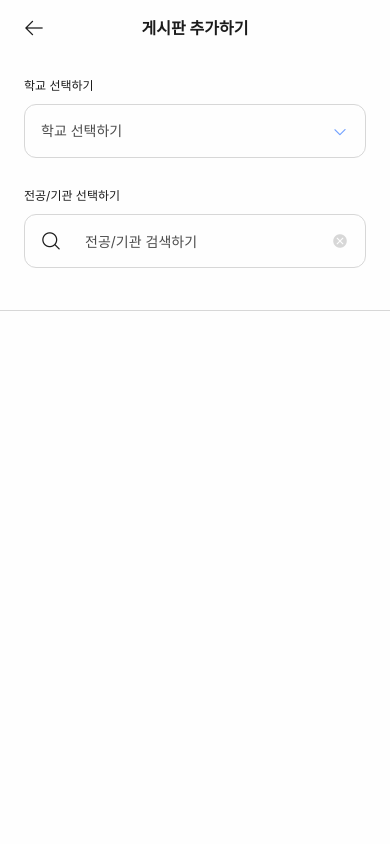
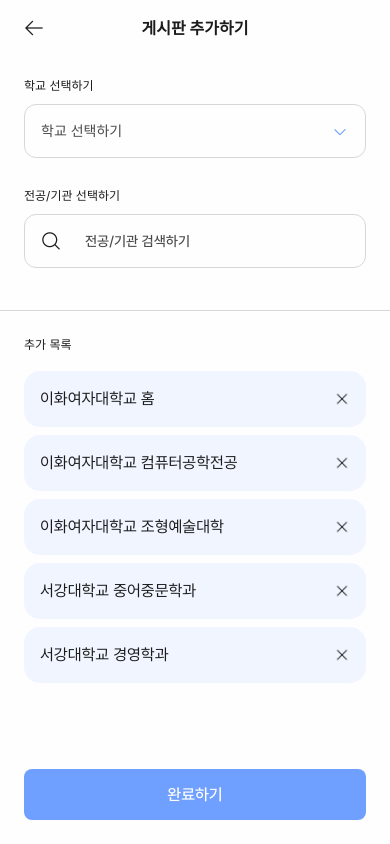
Before and after one commit to somsomdah/GongTalk-frontend, a React Native app: screen /addBoard in a window 390 px wide. Built offline with nearby package versions, Linux system fonts and the light colour scheme.

Commit message:
게시판 추가하기 화면 만듦

```diff
--- a/src/common/images.js
+++ b/src/common/images.js
@@ -31,6 +31,7 @@
         moveBar: require('../../assets/icons/move_bar.png'),
         dropdown: {primary: require('../../assets/icons/dropdown_primary.png')},
         selected : require('../../assets/icons/selected.png'),
+        cancel: require('../../assets/icons/cancel.png'),
     },
 
     school: {
--- /dev/null
+++ b/src/components/Typography.js
@@ -0,0 +1,123 @@
+import styled from "styled-components/native";
+import { color } from "../common/colors";
+
+
+export const Headline4 = styled.Text`
+    font-family: 'pretendard-regular';
+    font-size: 22px;
+    line-height: 32px;
+    color: ${color.black};
+    /* letter-spacing: -0.4%; */
+`;
+
+export const SemiHeadline1 = styled.Text`
+    font-family: 'pretendard-medium';
+    font-size: 18px;
+    line-height: 24px;
+    /* letter-spacing: 0%; */
+    color: ${color.black};
+`;
+
+export const SemiHeadline2 = styled.Text`
+    font-family: 'pretendard-regular';
+    font-size: 16px;
+    line-height: 24px;
+    /* letter-spacing: -0.4%; */
+    color: ${color.black};
+`;
+
+export const SemiHeadline2_1 = styled.Text`
+    font-family: 'pretendard-bold';
+    font-size: 16px;
+    line-height: 24px;
+    /* letter-spacing: -0.4%; */
+    color: ${color.black};
+`;
+
+export const SemiHeadline3 = styled.Text`
+    font-family: 'pretendard-medium';
+    font-size: 14px;
+    line-height: 20px;
+    /* letter-spacing: -0.4%; */
+    color: ${color.black};
+`;
+
+export const SemiHeadline4 = styled.Text`
+    font-family: 'pretendard-regular';
+    font-size: 12px;
+    line-height: 20px;
+    /* letter-spacing: -0.4%; */
+    color: ${color.black};
+`;
+
+export const SemiHeadline5 = styled.Text`
+    font-family: 'pretendard-medium';
+    font-size: 10px;
+    line-height: 12px;
+    /* letter-spacing: -0.4%; */
+    color: ${color.black};
+`;
+
+export const Body = styled.Text`
+    font-family: 'pretendard-regular';
+    font-size: 14px;
+    line-height: 24px;
+    /* letter-spacing: -0.4%; */
+    color: ${color.black};
+`;
+
+export const SmallBody1 = styled.Text`
+    font-family: 'pretendard-regular';
+    font-size: 12px;
+    line-height: 18px;
+    /* letter-spacing: -0.4%; */
+    color: ${color.black};
+`;
+
+export const SmallBody2 = styled.Text`
+    font-family: 'pretendard-regular';
+    font-size: 10px;
+    line-height: 15px;
+    /* letter-spacing: -0.4%; */
+    color: ${color.black};
+`;
+
+export const ButtonSmall = styled.Text`
+    font-family: 'pretendard-medium';
+    font-size: 12px;
+    line-height: 21px;
+    /* letter-spacing: 0%; */
+    color: ${color.black};
+`;
+
+export const ButtonMedium = styled.Text`
+    font-family: 'pretendard-regular';
+    font-size: 14px;
+    line-height: 21px;
+    /* letter-spacing: 0%; */
+    color: ${color.black};
+`;
+
+export const ButtonMediumW = styled.Text`
+    font-family: 'pretendard-medium';
+    font-size: 14px;
+    line-height: 21px;
+    /* letter-spacing: 0%; */
+    color: ${color.white};
+`;
+
+export const ButtonLarge = styled.Text`
+    font-family: 'pretendard-regular';
+    font-size: 16px;
+    line-height: 21px;
+    /* letter-spacing: 0%; */
+    color: ${color.black};
+`;
+
+export const ButtonLargeW = styled.Text`
+    font-family: 'pretendard-medium';
+    font-size: 16px;
+    line-height: 21px;
+    /* letter-spacing: 0%; */
+    color: ${color.white};
+`;
--- a/src/components/addBoard/List.js
+++ b/src/components/addBoard/List.js
@@ -0,0 +1,107 @@
+import styled from "styled-components/native";
+import { image } from "../../common/images";
+import { color } from "../../common/colors";
+import { ButtonLargeW, SemiHeadline2 } from "../Typography";
+import { View, Pressable } from "react-native";
+import { useState } from "react";
+
+const Container = styled.View`
+    padding: 24px;
+    flex-direction: column;
+    align-items: stretch;
+    flex: 1;
+`
+
+const TitleBox = styled.View`
+    margin-bottom: 8px;
+    flex-direction: row;
+    justify-content: flex-start;
+`
+
+const TitleText = styled.Text`
+    font-size: 12px;
+    color: ${color.black};
+    line-height: 20px;
+`;
+
+
+const ItemBox = styled.View`
+    flex-direction: row;
+    justify-content: space-between;
+    align-items: center;
+    padding: 16px;
+    background-color: ${color.primaryLight};
+    border-radius: 16px;
+    margin-top: 8px;
+`;
+
+const ItemCancelImage = styled.Image.attrs({
+    source: image.common.cancel
+})`
+    height: 16px;
+    width: 16px;
+`;
+
+
+const Item = ({ value, onCancel }) => {
+    return (
+        <ItemBox>
+            <SemiHeadline2 style={{ color: color.black }}>{value}</SemiHeadline2>
+            <Pressable onPress={onCancel}>
+                <ItemCancelImage />
+            </Pressable>
+        </ItemBox>
+    );
+
+};
+
+const CompleteButton = styled.View`
+    margin: 0px 24px 24px 24px;
+    padding: 15px;
+    justify-content: center;
+    align-items: center;
+    background-color: ${color.primary};
+    border-radius: 8px;
+
+`;
+
+const CompleteButtonPressable = () => {
+    return (
+        <Pressable>
+            <CompleteButton>
+                <ButtonLargeW>
+                    완료하기
+                </ButtonLargeW>
+            </CompleteButton>
+        </Pressable>
+    );
+};
+
+
+const List = ({ boardList, setBoardList }) => {
+
+    const _onBoardCancel = (boardId) => {
+        const newBoardList = boardList.filter(board => board.id !== boardId);
+        setBoardList(newBoardList);
+    }
+
+    return (
+        <View style={{flex: 1, flexDirection: 'column'}}>
+            <Container>
+                <TitleBox >
+                    <TitleText>추가 목록</TitleText>
+                </TitleBox>
+                {Object.values(boardList).map(board => {
+                    const boardFullName = `${board.school.name} ${board.name}`;
+                    return (<Item key={board.id} value={boardFullName} onCancel={() => _onBoardCancel(board.id)} />);
+
+                })}
+            </Container>
+            <CompleteButtonPressable />
+        </View>
+
+
+    )
+}
+
+export default List;
--- a/src/components/addBoard/Select.js
+++ b/src/components/addBoard/Select.js
@@ -4,6 +4,7 @@
 import InputBox from "../search/InputBox";
 import { Pressable } from 'react-native';
 import { useState } from "react";
+import { SemiHeadline3 } from "../Typography";
 
 
 const Container = styled.View`
@@ -71,6 +72,41 @@
     );
 };
 
+
+const SearchBox = styled.View`
+    height: 54px;
+    border-radius: 12px;
+    align-items: center;
+    flex-direction: row;
+    justify-content: flex-start;
+    border: 1px solid ${({ focused }) => focused ? color.primary : color.gray3};
+    padding: 16px;
+`;
+
+const SearchIcon = styled.Image`
+    margin-right: 24px;
+    margin-bottom: 18px;
+    margin-top: 18px;
+    height: 20px;
+    width: 20px;
+`;
+
+const SearchPressable = () => {
+    const [focused, setFocused] = useState(false)
+    const _onPressIn = () => setFocused(true);
+    const _onPressOut = () => setFocused(false);
+
+    return(
+        <Pressable onPressIn={_onPressIn} onPressOut={_onPressOut}>
+            <SearchBox focused={focused}>
+                <SearchIcon source={image.common.search[focused ? 'primary' : 'black']}/>
+                <SemiHeadline3 style={{color: color.gray6}}>전공/기관 검색하기</SemiHeadline3>
+            </SearchBox>
+        </Pressable>
+    );
+}
+
+
 const Select = ({ onDropdownPress, selectedSchool }) => {
 
     return (
@@ -78,7 +114,7 @@
             <Title>학교 선택하기</Title>
             <DropdownPressable onPress={onDropdownPress} selectedSchool={selectedSchool} />
             <Title>전공/기관 선택하기</Title>
-            <InputBox placeholder={'전공/기관 검색하기'} />
+            <SearchPressable />
         </Container>
     );
 }
--- a/src/components/board/Item.js
+++ b/src/components/board/Item.js
@@ -7,7 +7,7 @@
 
 
 const Container = styled.View`
-    padding: 16px 24px
+    padding: 16px 24px;
     flex-direction: row;
     align-items: center;
     justify-content: space-between;
--- a/src/screens/AddBoard.js
+++ b/src/screens/AddBoard.js
@@ -3,6 +3,7 @@
 import Header from "../components/addBoard/Header";
 import { color } from "../common/colors";
 import Select from "../components/addBoard/Select";
+import List from "../components/addBoard/List";
 import SelectModal from "../components/addBoard/SelectModal";
 import { useState } from "react";
 
@@ -18,15 +19,24 @@
 
 const AddBoard = ({ navigation }) => {
 
-    const data = [
+    const schoolData = [
         { id: 1, name: '이화여자대학교' },
         { id: 2, name: '서강대학교' },
         { id: 3, name: '연세대학교' },
         { id: 4, name: '홍익대학교' },
-    ]
+    ];
+
+    const boardData = [
+        {id: 1, name: '홈', school: {id: 1, name: '이화여자대학교'} },
+        {id: 2, name: '컴퓨터공학전공', school: {id: 1, name: '이화여자대학교'} },
+        {id: 4, name: '조형예술대학', school: {id: 1, name: '이화여자대학교'} },
+        {id: 7, name: '중어중문학과', school: {id: 2, name: '서강대학교'} },
+        {id: 8, name: '경영학과', school: {id: 2, name: '서강대학교'} },
+    ];
 
     const [selectedSchool, setSelectedSchool] = useState(null);
     const [modalVisible, setModalVisible] = useState(false);
+    const [boardList, setBoardList] = useState(boardData);
 
     const _select = school => {
         setSelectedSchool(school);
@@ -39,10 +49,11 @@
             <Select
                 onDropdownPress={() => setModalVisible(true)}
                 selectedSchool={selectedSchool} />
+            <List boardList={boardList} setBoardList={setBoardList}/>
             <SelectModal
                 isVisible={modalVisible}
                 setIsVisible={setModalVisible}
-                schoolList={data}
+                schoolList={schoolData}
                 selectedSchool={selectedSchool}
                 select={_select}
             />
```
Also changed, not shown: src/components/Typhography.js (deleted, +0 -107 lines).
